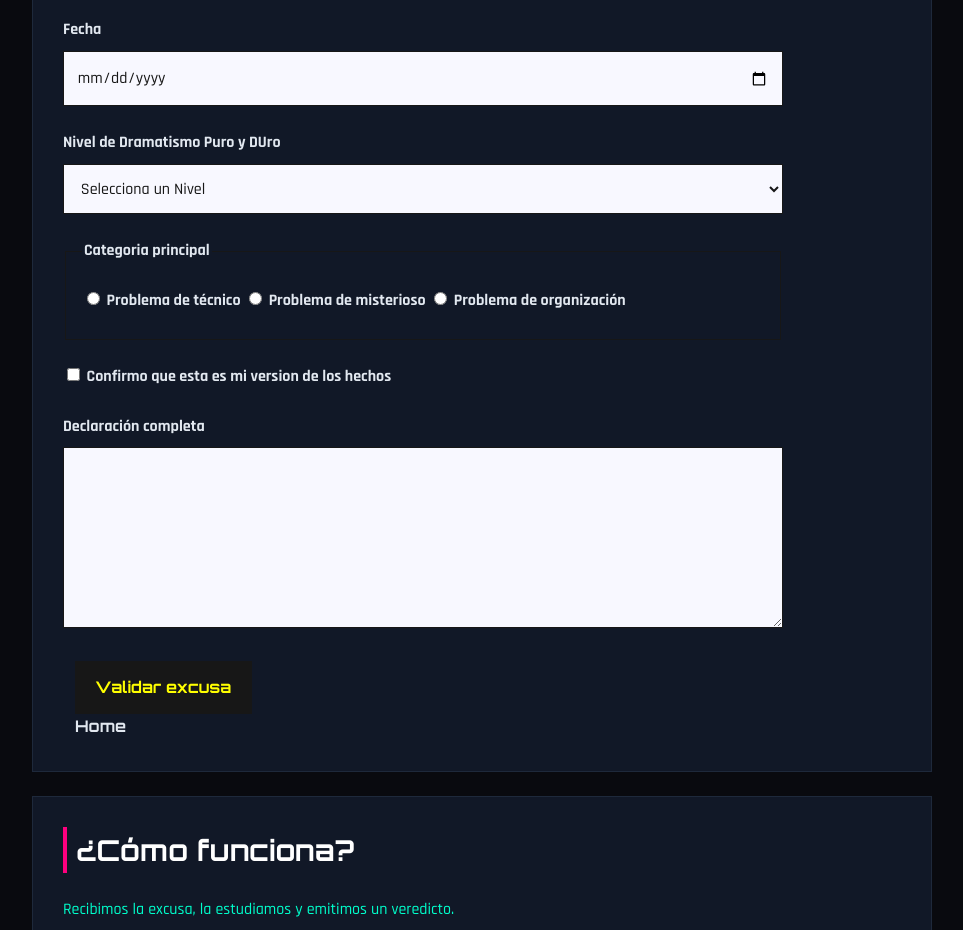
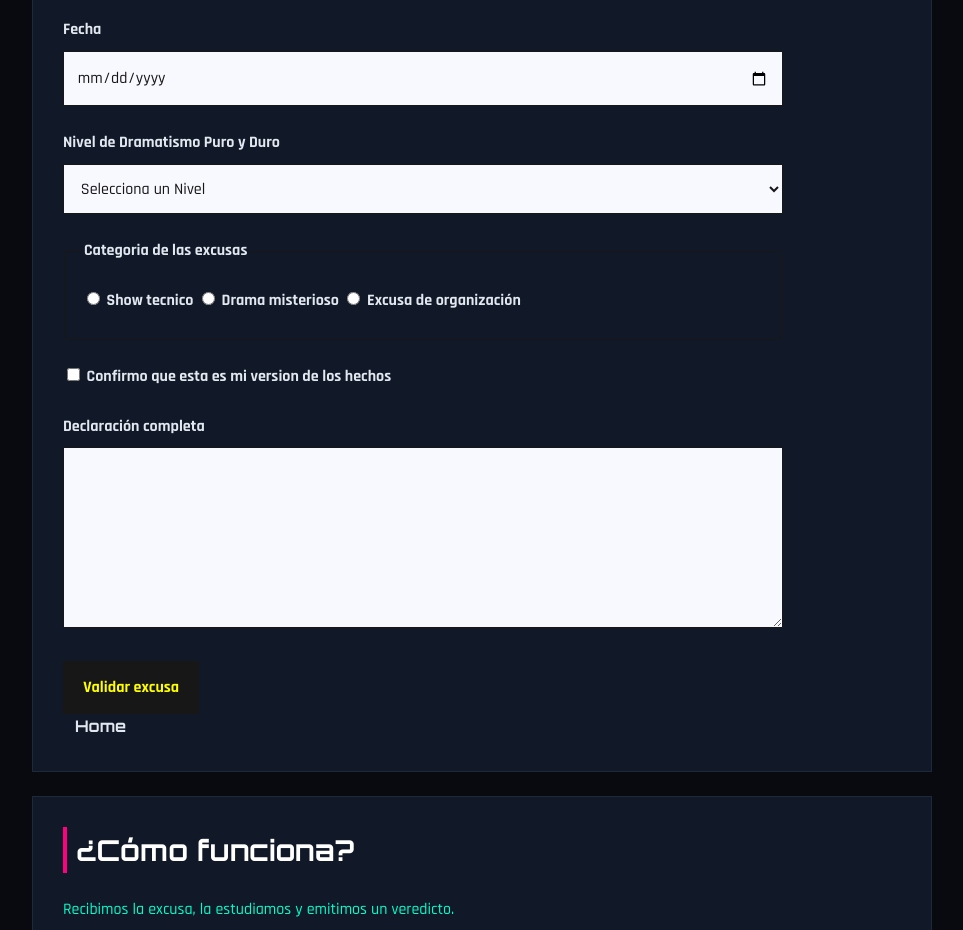
Before and after one commit to carlos-serran/SerranoCarlos_Excusometro, a plain HTML site: page index.html in a window 1280 px wide. Shown: the part 2280-3210 px from the top of the page, without its empty margins (158-1121 px from the left). Drawn offline with Linux system fonts and the light colour scheme.

Commit message:
Actualización 16-11-2026 pagina recibida.html creada y formulario creado

```diff
--- a/estilos.css
+++ b/estilos.css
@@ -45,7 +45,7 @@ nav a, a {
 }
 
 
-nav a:hover, section a:hover {
+nav a:hover, section a:hover, a:hover {
     color: #00ffcc;
     text-shadow: 0 0 8px #00ffcc;
 }
--- a/index.html
+++ b/index.html
@@ -98,7 +98,7 @@
         <section id="registro">
             <h2>Procedimiento para el registro de una excusa</h2>
             <p>Por favor ingresa los datos del incidente para registrar y evaluar el supuesto caso</p>
-            <form action="../recibida.html" class="form-excusa">
+            <form action="paginas/recibida.html" class="form-excusa">
                 <div class="campo">
                     <label for="nombre">Nombre:</label>
                     <input id="nombre" type="text" required minlength="2" max="50">
@@ -112,23 +112,23 @@
                     <input id="fecha" type="date" required>
                 </div>
                 <div class="campo">
-                    <label for="drama">Nivel de Dramatismo Puro y DUro</label>
+                    <label for="drama">Nivel de Dramatismo Puro y Duro</label>
                     <select name="drama" id="drama" required>
                         <option value="">Selecciona un Nivel</option>
-                        <option value="bajo">Bajo</option>
+                        <option value="bajo">Show</option>
                         <option value="medio">Dramatismo</option>
                         <option value="alto">Rey/Reina del Drama</option>
                     </select>
                 </div>
                 <fieldset class="campo">
-                    <legend>Categoria principal</legend>
+                    <legend>Categoria de las excusas</legend>
                     <label for="">
                         <input type="radio" name="categoria" value="tecnica" required>
-                        Problema de técnico
+                        Show tecnico
                         <input type="radio" name="categoria" value="misterio" required>
-                        Problema de misterioso
+                        Drama misterioso
                         <input type="radio" name="categoria" value="organizacion" required>
-                        Problema de organización
+                        Excusa de organización
                     </label>
                 </fieldset>
                 <div class="campo campo-check">
@@ -141,7 +141,7 @@
                     <label for="excusa">Declaración completa</label>
                     <textarea name="excusa" id="excusa" rows="6" minlength="20" maxlength="500" required></textarea>
                 </div>
-                <a href=""><button type="submit">Validar excusa</button></a>
+                <button type="submit">Validar excusa</button>
             </form>
             <a href="#home">Home</a>
         </section>
```
Also changed, not shown: paginas/expediente.html (+1 -1 lines), paginas/recibida.html (+3 -2 lines).
